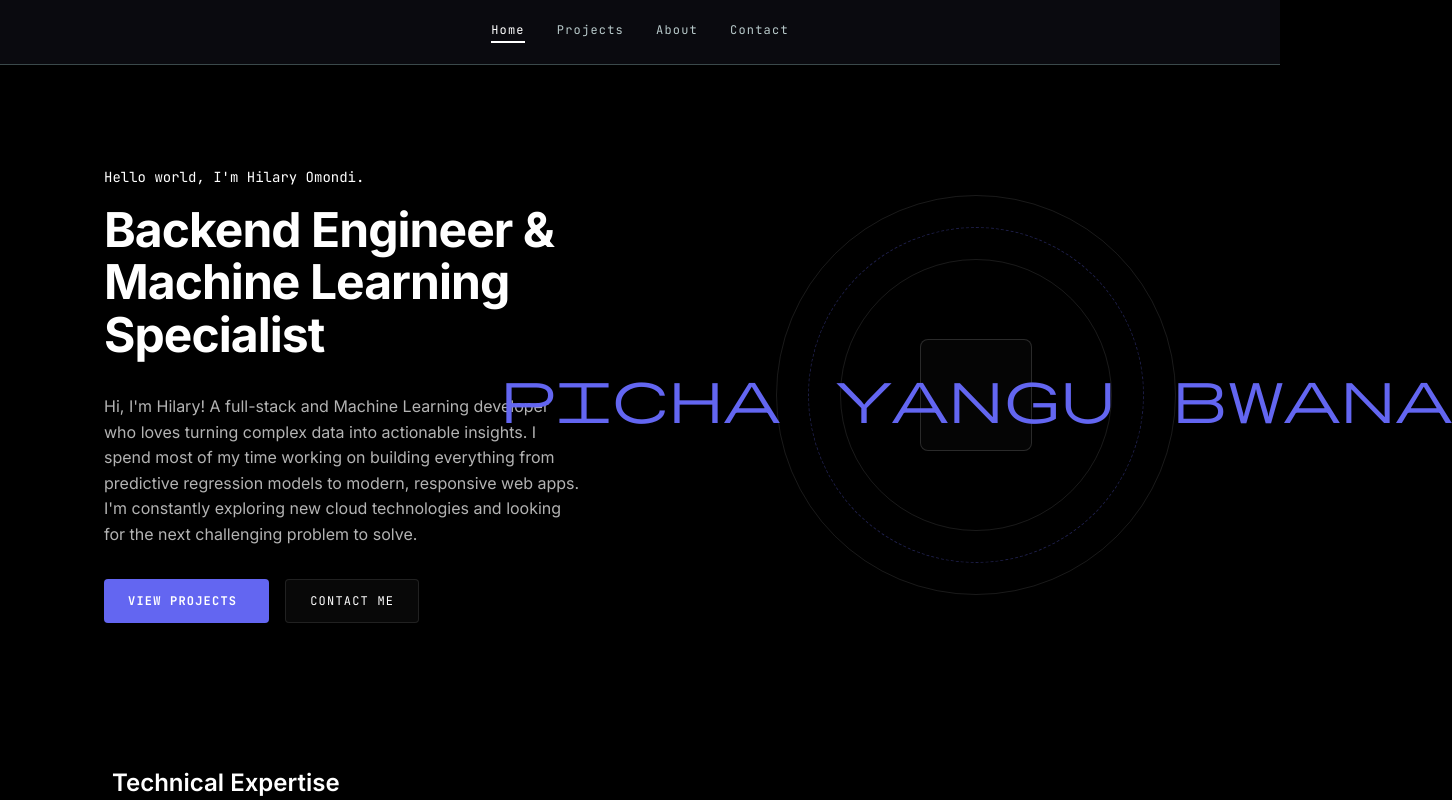
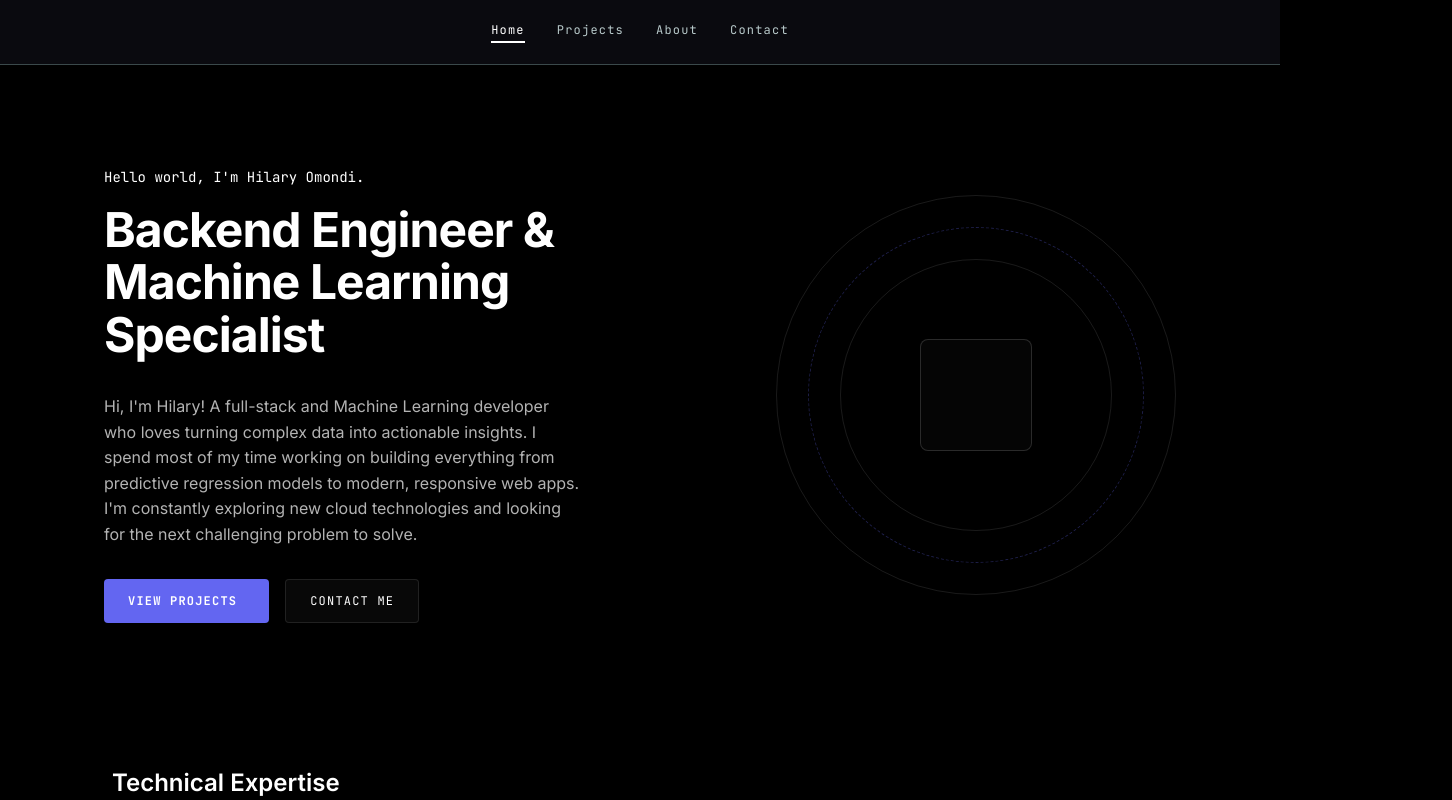
Before and after one commit to luckylittleman/portfolio, a React (Vite) app: page / in a window 1280 px wide. Shown: the top 800 px of the page, 1452 px wide, since content can reach past the window. Built offline with nearby package versions, Linux system fonts and the light colour scheme.

Commit message:
fixed a typo

```diff
--- a/src/pages/Home.jsx
+++ b/src/pages/Home.jsx
@@ -167,7 +167,7 @@ function Home() {
               color: '#6366f1',
               fontVariationSettings: "'FILL' 0",
             }}>
-              picha yangu bwana
+
             </span>
           </div>
         </div>
```
